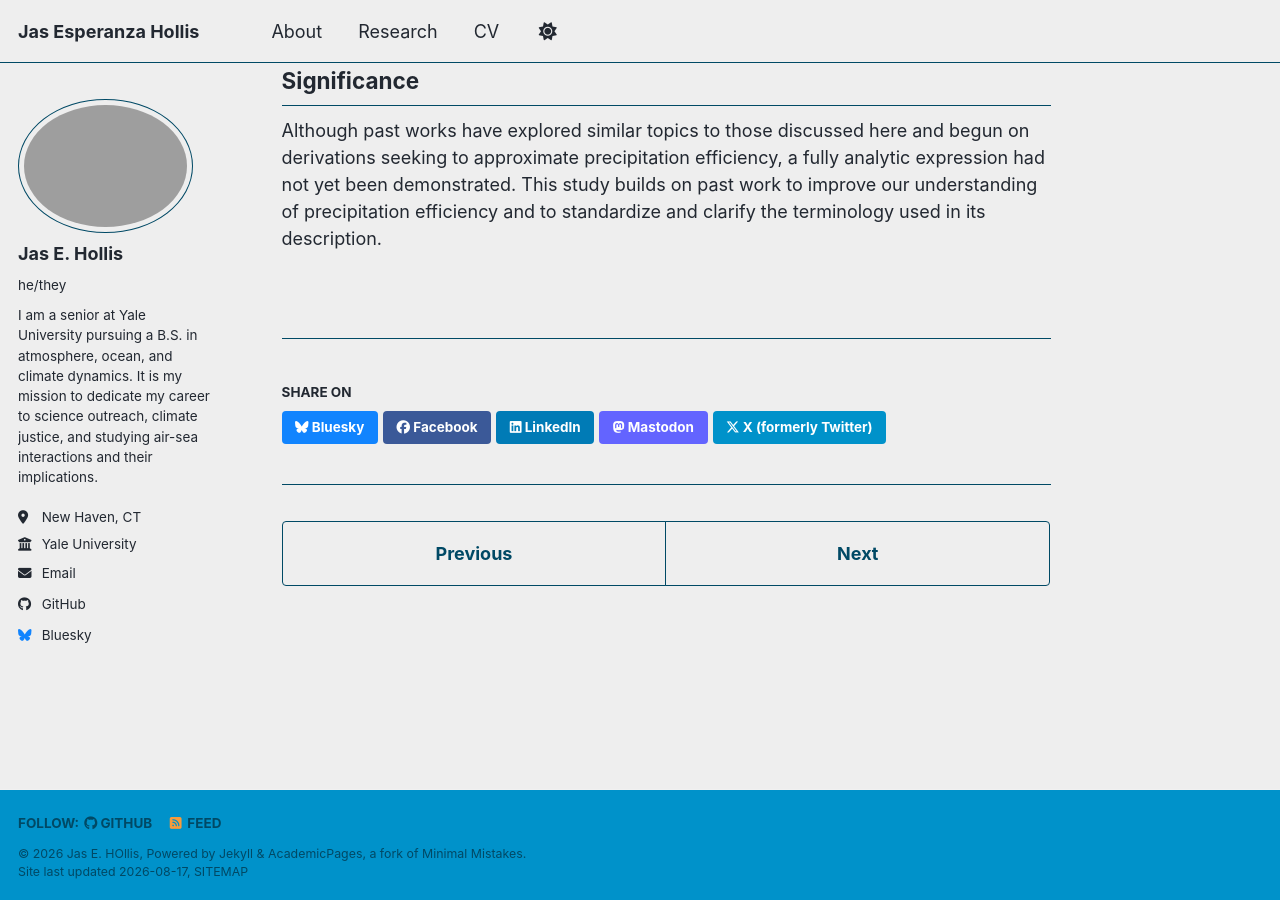
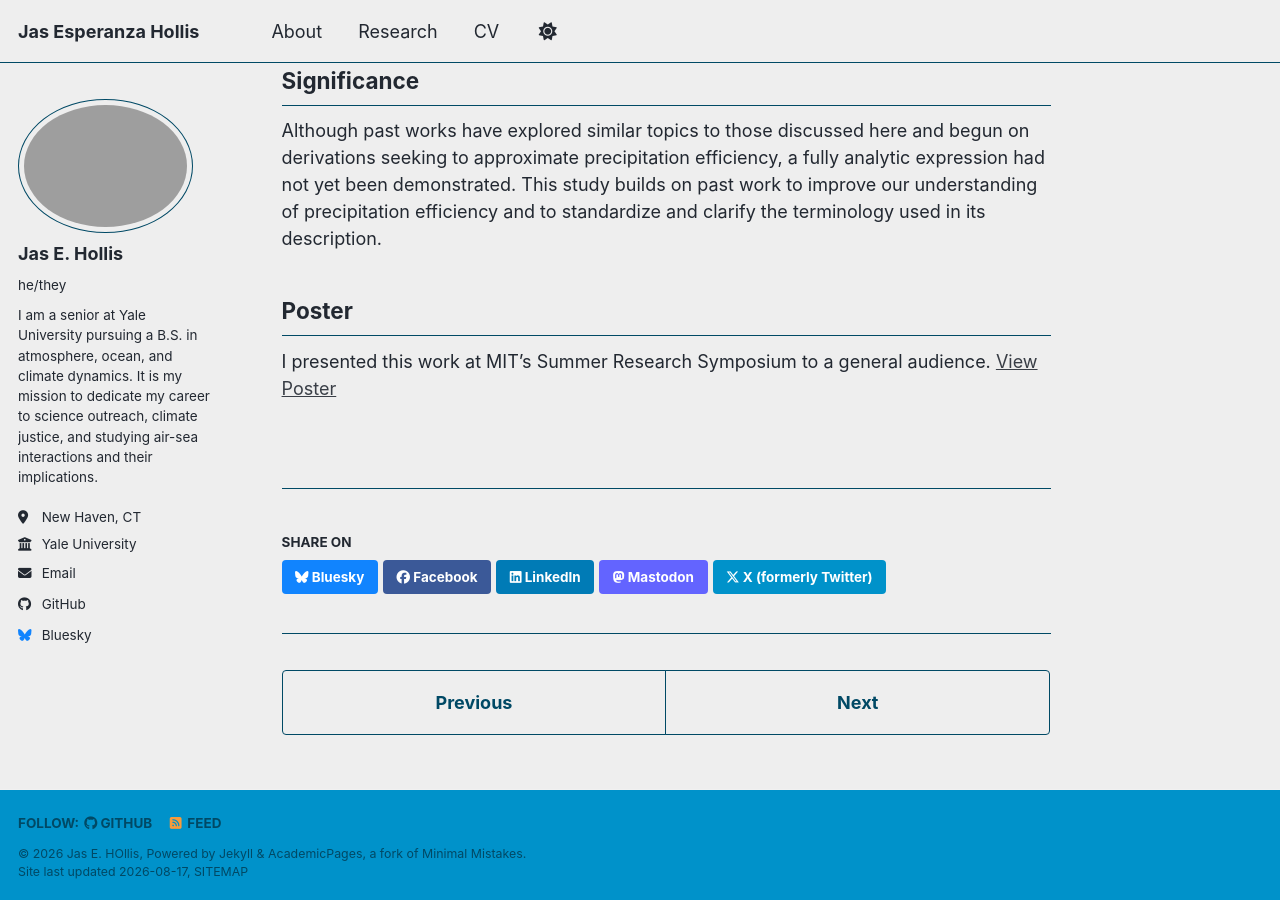
Before and after one commit to jas-hollis/jas-hollis.github.io, a Jekyll site: the page built from _portfolio/precip-efficiency.md, in a window 1280 px wide and 900 px high, scrolled down 1285 px. Built offline with Jekyll 4.4.1, drawn with Linux system fonts in a browser that asks for light colours; a style sheet for code colours, icons or effects is not loaded.

Commit message:
Update precip-efficiency.md
including poster

```diff
--- a/_portfolio/precip-efficiency.md
+++ b/_portfolio/precip-efficiency.md
@@ -23,3 +23,7 @@ Beyond the summer, I have continued to work on drafting an introduction to a pap
 
 ## Significance
 Although past works have explored similar topics to those discussed here and begun on derivations seeking to approximate precipitation efficiency, a fully analytic expression had not yet been demonstrated. This study builds on past work to improve our understanding of precipitation efficiency and to standardize and clarify the terminology used in its description.
+
+## Poster
+I presented this work at MIT's Summer Research Symposium to a general audience.
+[View Poster](/files/Hollis_MSRP_2025_Poster.pdf)
```
